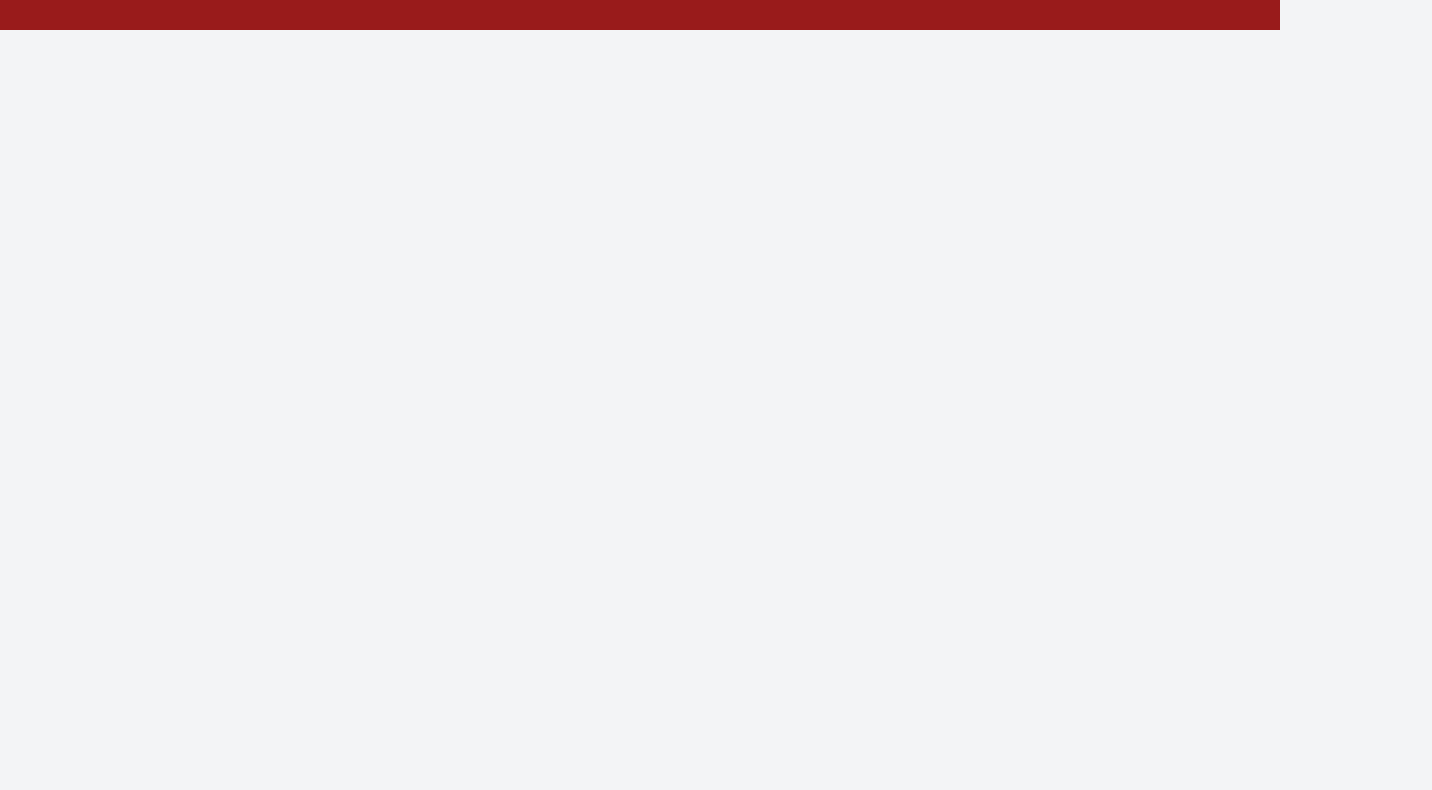
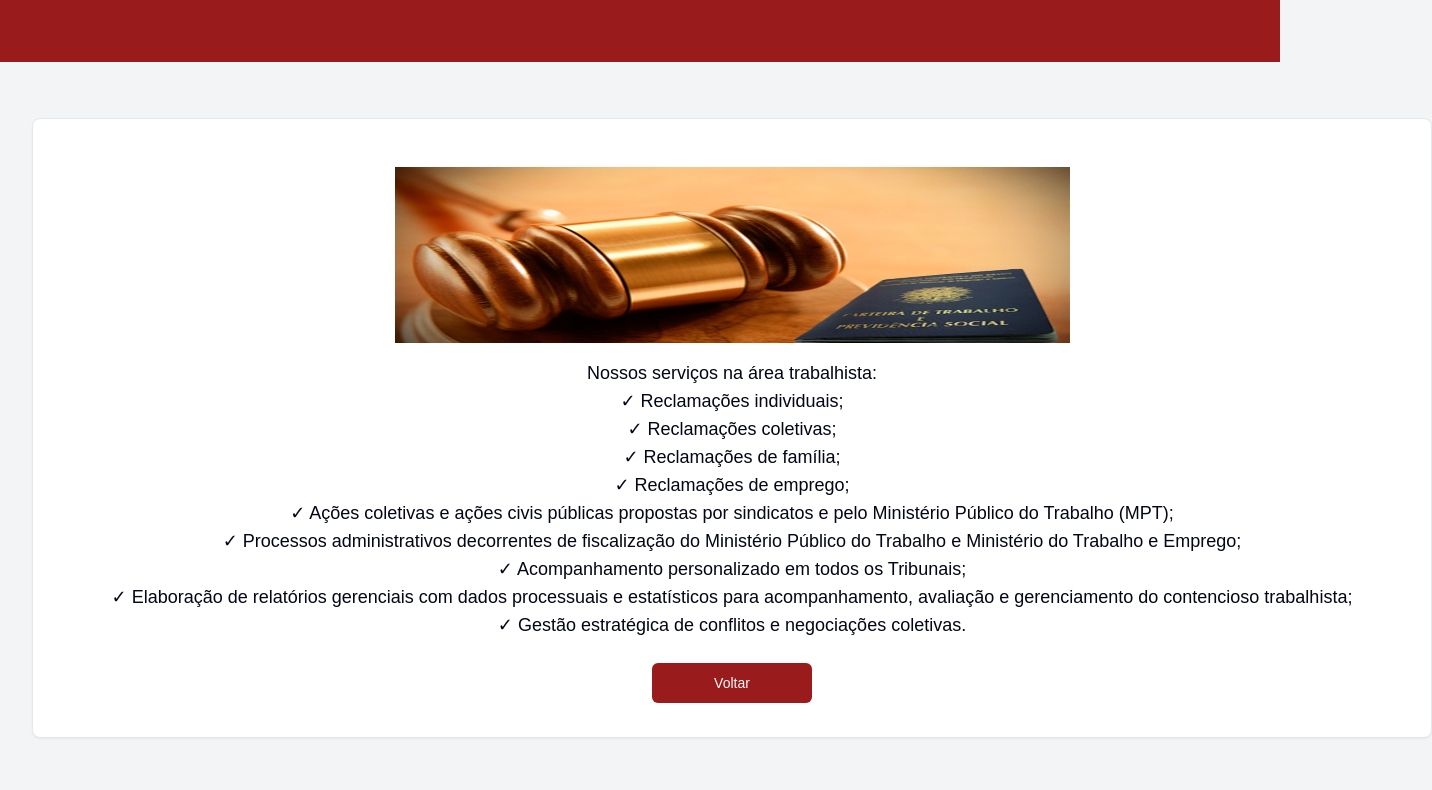
Before and after one commit to Victor-Zarzar/law-firm, a Next.js app: page /direitodotrabalho in a window 1280 px wide. Shown: the part 170-960 px from the top of the page, 1432 px wide, since content can reach past the window. Before the commit the page ends 800 px from the top, so only its background shows below. Built offline with nearby package versions, Linux system fonts and the light colour scheme.

Commit message:
updates in new pages, and correction in img navbar

```diff
--- a/src/app/components/Navbar/Navbar.tsx
+++ b/src/app/components/Navbar/Navbar.tsx
@@ -23,7 +23,7 @@ export default function Navbar() {
             width={300}
             height={300}
             priority
-            className="h-8 w-8 md:w-10 md:h-10 lg:w-20 lg:h-20"
+            className="h-9 w-10 md:w-10 md:h-10 lg:w-20 lg:h-20"
           />
         </div>
         <div
--- a/src/app/direitocivil/page.tsx
+++ b/src/app/direitocivil/page.tsx
@@ -1,7 +1,50 @@
+import { Card, CardContent, CardFooter, CardHeader } from '@/components/ui/card'
 import React from 'react'
+import Link from 'next/link';
+import Image from 'next/image';
+import { Button } from '@/components/ui/button';
 
-export default function page() {
+export default function CivilLaw() {
   return (
-    <div>page</div>
+    <div className='div mt-2'>
+      <div className="text-center bg-red-800 h-36">
+        <h1 className="text-white text-sm md:text-2xl p-14">Direito Civil</h1>
+      </div>
+      <div className='div container mx-auto mt-14 md:mt-14 mb-14 md:mb-20'>
+        <Card className="w-[310px] h-[420px] md:w-[1400px] md:h-[620px] mx-auto mb-4 md:mb-8 duration-300 hover:scale-105 hover:shadow-xl">
+          <CardHeader>
+          </CardHeader>
+          <CardContent>
+            <Image
+              src="/direitocivil.jpg"
+              alt="direitocivil"
+              width={400}
+              height={400}
+              priority
+              className="h-12 w-36 md:w-2/4 md:h-44 mx-auto"
+            />
+            <div className='text-center mt-4 text-sm md:text-lg'>
+              <h2>Nossos serviços na área Civil:</h2>
+              <ul>
+                <li><h3>✓ Análise de contratos e documentos;</h3></li>
+                <li><h3>✓ Planejamento sucessório;</h3></li>
+                <li><h3>✓ Direito de família;</h3></li>
+                <li><h3>✓ Direito do consumidor;</h3></li>
+                <li><h3>✓ Direito imobiliário;</h3></li>
+                <li><h3>✓ Responsabilidade civil;</h3></li>
+                <li><h3>✓ Representação Judicial e Extrajudicial;</h3></li>
+                <li><h3>✓ Ajuizamento de ações;</h3></li>
+                <li><h3>✓ Defesa em processos.</h3></li>
+              </ul>
+            </div>
+          </CardContent>
+          <CardFooter className="flex justify-center items-center">
+            <Link href="/areasdeatuacao">
+              <Button className='w-24 md:w-40 bg-red-800 hover:bg-red-900'>Voltar</Button>
+            </Link>
+          </CardFooter>
+        </Card>
+      </div>
+    </div>
   )
 }
--- a/src/app/direitodotrabalho/page.tsx
+++ b/src/app/direitodotrabalho/page.tsx
@@ -1,7 +1,50 @@
+import { Card, CardContent, CardFooter, CardHeader } from '@/components/ui/card'
 import React from 'react'
+import Link from 'next/link';
+import Image from 'next/image';
+import { Button } from '@/components/ui/button';
 
-export default function page() {
+export default function LaborLaw() {
   return (
-    <div>page</div>
+    <div className='div mt-2'>
+      <div className="text-center bg-red-800 h-36">
+        <h1 className="text-white text-sm md:text-2xl p-14">Direito do Trabalho</h1>
+      </div>
+      <div className='div container mx-auto mt-14 md:mt-14 mb-14 md:mb-20'>
+        <Card className="w-[310px] h-[620px] md:w-[1400px] md:h-[620px] mx-auto mb-4 md:mb-8 duration-300 hover:scale-105 hover:shadow-xl">
+          <CardHeader>
+          </CardHeader>
+          <CardContent>
+            <Image
+              src="/direitodotrabalho.jpg"
+              alt="direitodotrabalho"
+              width={400}
+              height={400}
+              priority
+              className="h-12 w-36 md:w-2/4 md:h-44 mx-auto"
+            />
+            <div className='text-center mt-4 text-sm md:text-lg'>
+              <h2>Nossos serviços na área trabalhista:</h2>
+              <ul>
+                <li><h3>✓ Reclamações individuais;</h3></li>
+                <li><h3>✓ Reclamações coletivas;</h3></li>
+                <li><h3>✓ Reclamações de família;</h3></li>
+                <li><h3>✓ Reclamações de emprego;</h3></li>
+                <li><h3>✓ Ações coletivas e ações civis públicas propostas por sindicatos e pelo Ministério Público do Trabalho (MPT);</h3></li>
+                <li><h3>✓ Processos administrativos decorrentes de fiscalização do Ministério Público do Trabalho e Ministério do Trabalho e Emprego;</h3></li>
+                <li><h3>✓ Acompanhamento personalizado em todos os Tribunais;</h3></li>
+                <li><h3>✓ Elaboração de relatórios gerenciais com dados processuais e estatísticos para acompanhamento, avaliação e gerenciamento do contencioso trabalhista;</h3></li>
+                <li><h3>✓ Gestão estratégica de conflitos e negociações coletivas.</h3></li>
+              </ul>
+            </div>
+          </CardContent>
+          <CardFooter className="flex justify-center items-center">
+            <Link href="/areasdeatuacao">
+              <Button className='w-24 md:w-40 bg-red-800 hover:bg-red-900'>Voltar</Button>
+            </Link>
+          </CardFooter>
+        </Card>
+      </div>
+    </div>
   )
 }
--- a/src/app/direitoprevidenciario/page.tsx
+++ b/src/app/direitoprevidenciario/page.tsx
@@ -1,7 +1,49 @@
+import { Card, CardContent, CardFooter, CardHeader } from '@/components/ui/card'
 import React from 'react'
+import Link from 'next/link';
+import Image from 'next/image';
+import { Button } from '@/components/ui/button';
 
-export default function page() {
+export default function PensionLaw() {
   return (
-    <div>page</div>
+    <div className='div mt-2'>
+      <div className="text-center bg-red-800 h-36">
+        <h1 className="text-white text-sm md:text-2xl p-14">Direito Previdenciário</h1>
+      </div>
+      <div className='div container mx-auto mt-14 md:mt-14 mb-14 md:mb-20'>
+        <Card className="w-[310px] h-[420px] md:w-[1400px] md:h-[620px] mx-auto mb-4 md:mb-8 duration-300 hover:scale-105 hover:shadow-xl">
+          <CardHeader>
+          </CardHeader>
+          <CardContent>
+            <Image
+              src="/direitoprevidenciario.jpg"
+              alt="direitoprevidenciario"
+              width={400}
+              height={400}
+              priority
+              className="h-12 w-36 md:w-2/4 md:h-44 mx-auto"
+            />
+            <div className='text-center mt-4 text-sm md:text-lg'>
+              <h2>Nossos serviços na área Previdenciária:</h2>
+              <ul>
+                <li><h3>✓ Aposentadorias;</h3></li>
+                <li><h3>✓ Pensão por morte;</h3></li>
+                <li><h3>✓ Auxílio-doença;</h3></li>
+                <li><h3>✓ Salário-maternidade;</h3></li>
+                <li><h3>✓ Salário-família;</h3></li>
+                <li><h3>✓ Auxílio-acidente;</h3></li>
+                <li><h3>✓ Auxílio-reclusão;</h3></li>
+                <li><h3>✓ BPC/LOAS</h3></li>
+              </ul>
+            </div>
+          </CardContent>
+          <CardFooter className="flex justify-center items-center mt-4">
+            <Link href="/areasdeatuacao">
+              <Button className='w-24 md:w-40 bg-red-800 hover:bg-red-900'>Voltar</Button>
+            </Link>
+          </CardFooter>
+        </Card>
+      </div>
+    </div>
   )
 }
--- a/src/app/direitotributario/page.tsx
+++ b/src/app/direitotributario/page.tsx
@@ -1,7 +1,50 @@
+import { Card, CardContent, CardFooter, CardHeader } from '@/components/ui/card'
 import React from 'react'
+import Link from 'next/link';
+import Image from 'next/image';
+import { Button } from '@/components/ui/button';
 
-export default function page() {
+export default function TaxLaw() {
   return (
-    <div>page</div>
+    <div className='div mt-2'>
+      <div className="text-center bg-red-800 h-36">
+        <h1 className="text-white text-sm md:text-2xl p-14">Direito Tributário</h1>
+      </div>
+      <div className='div container mx-auto mt-14 md:mt-14 mb-14 md:mb-20'>
+        <Card className="w-[310px] h-[520px] md:w-[1400px] md:h-[620px] mx-auto mb-4 md:mb-8 duration-300 hover:scale-105 hover:shadow-xl">
+          <CardHeader>
+          </CardHeader>
+          <CardContent>
+            <Image
+              src="/direitotributario.jpg"
+              alt="direitotributario"
+              width={400}
+              height={400}
+              priority
+              className="h-12 w-36 md:w-2/4 md:h-44 mx-auto"
+            />
+            <div className='text-center mt-4 text-sm md:text-lg'>
+              <h2>Nossos serviços na área Tributária:</h2>
+              <ul>
+                <li><h3>✓ Planejamento tributário;</h3></li>
+                <li><h3>✓ Revisão de declarações e guias de pagamento;</h3></li>
+                <li><h3>✓ Análise de processos administrativos fiscais;</h3></li>
+                <li><h3>✓ Pareceres jurídicos sobre questões tributárias;</h3></li>
+                <li><h3>✓ Ajuizamento de ações;</h3></li>
+                <li><h3>✓ Defesa em processos;</h3></li>
+                <li><h3>✓ Acompanhamento personalizado em todos os Tribunais;</h3></li>
+                <li><h3>✓ Negociação e acordos;</h3></li>
+                <li><h3>✓ Elaboração de petições, recursos e outros documentos jurídicos.</h3></li>
+              </ul>
+            </div>
+          </CardContent>
+          <CardFooter className="flex justify-center items-center">
+            <Link href="/areasdeatuacao">
+              <Button className='w-24 md:w-40 bg-red-800 hover:bg-red-900'>Voltar</Button>
+            </Link>
+          </CardFooter>
+        </Card>
+      </div>
+    </div>
   )
 }
```
Also changed, not shown: src/app/areasdeatuacao/page.tsx (+8 -8 lines).
